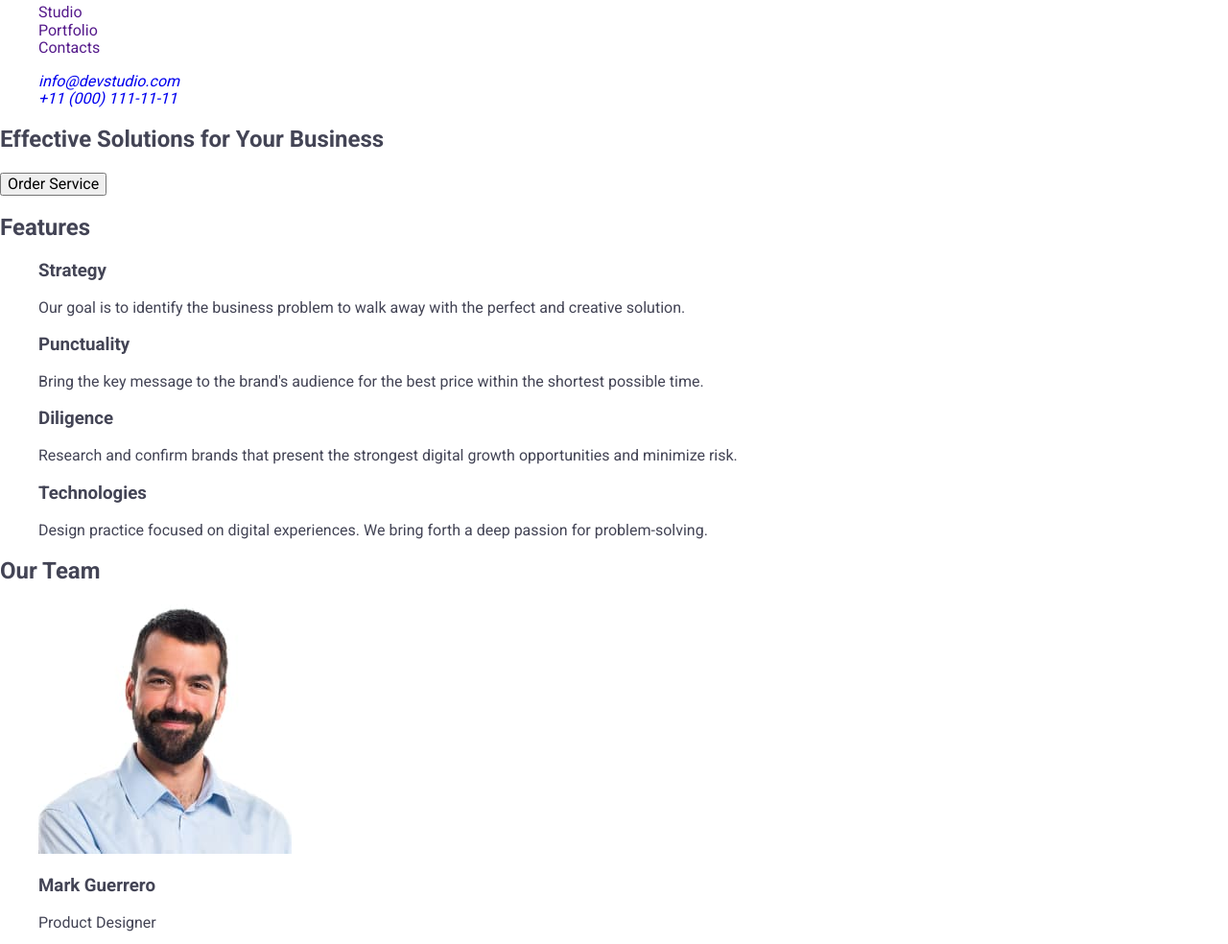
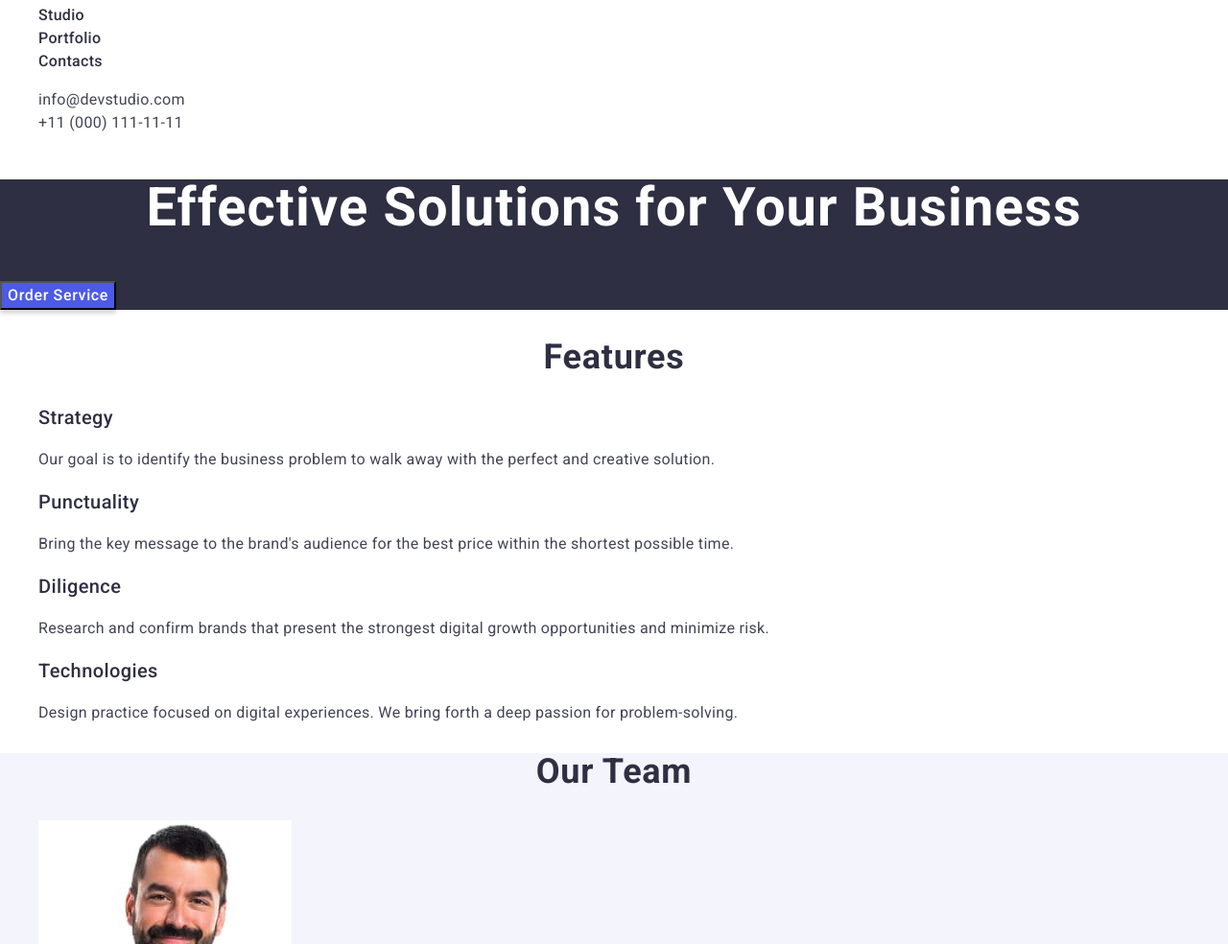
Before and after one commit to aleksey-pru/goit-markup-hw-02, a plain HTML site: page index.html in a window 1280 px wide. Shown: the part 33-1017 px from the top of the page at 96% size. Drawn offline with nearby package versions, Linux system fonts and the light colour scheme.

Commit message:
fix html/css

```diff
--- a/css/styles.css
+++ b/css/styles.css
@@ -27,3 +27,116 @@ a {
     text-transform: uppercase;
     color: #2e2f42;
 }
+.nav-link {
+    font-family: "Roboto", sans-serif;
+    font-weight: 500;
+    font-size: 16px;
+    line-height: 150%;
+    letter-spacing: 0.02em;
+    color: #2e2f42;
+}
+.nav-link:focus,
+.nav-link:hover {
+    color: #404bbf;
+}
+.address-link {
+    font-family: "Roboto", sans-serif;
+    font-weight: 400;
+    font-size: 16px;
+    line-height: 150%;
+    letter-spacing: 0.02em;
+    color: #434455;
+    font-style: normal;
+}
+.address-link:focus,
+.address-link:hover {
+    color: #404bbf;
+}
+.bg-solution {
+    background-color: #2e2f42;
+}
+.h1-solution {
+    font-family: "Roboto", sans-serif;
+    font-weight: 700;
+    font-size: 56px;
+    line-height: 107%;
+    letter-spacing: 0.02em;
+    text-align: center;
+    color: #fff;
+}
+.order-button {
+    font-family: "Roboto", sans-serif;
+    font-weight: 500;
+    font-size: 16px;
+    line-height: 150%;
+    letter-spacing: 0.04em;
+    color: #fff;
+    background-color: #4d5ae5;
+    box-shadow: 0 4px 4px 0 rgba(0, 0, 0, 0.15);
+    cursor: pointer;
+}
+.order-button:focus,
+.order-button:hover {
+    background-color: #404bbf;
+}
+.features {
+    font-weight: 700;
+    font-size: 36px;
+    line-height: 1.11;
+    letter-spacing: .02em;
+    text-align: center;
+    text-transform: capitalize;
+    color: #2e2f42;
+}
+.h3-features {
+    font-family: "Roboto", sans-serif;
+    font-weight: 500;
+    font-size: 20px;
+    line-height: 120%;
+    letter-spacing: 0.02em;
+    color: #2e2f42;
+}
+.features-text {
+    font-family: "Roboto", sans-serif;
+    font-weight: 400;
+    font-size: 16px;
+    line-height: 150%;
+    letter-spacing: 0.02em;
+    color: #434455;
+}
+.team-section {
+    background-color: #f4f4fd;
+}
+.h1-team {
+    font-family: "Roboto", sans-serif;
+    font-weight: 700;
+    font-size: 36px;
+    line-height: 111%;
+    letter-spacing: 0.02em;
+    text-align: center;
+    color: #2e2f42;
+}
+.team-cards {
+    border-radius: 0 0 4px 4px;
+    padding: 0px 0px 32px 0px;
+    width: 264px;
+    height: 380px;
+}
+.h3-names {
+    font-family: "Roboto", sans-serif;
+    font-weight: 500;
+    font-size: 20px;
+    line-height: 120%;
+    letter-spacing: 0.02em;
+    text-align: center;
+    color: #2e2f42;
+}
+.team-text {
+    font-family: "Roboto", sans-serif;
+    font-weight: 400;
+    font-size: 16px;
+    line-height: 150%;
+    letter-spacing: 0.02em;
+    text-align: center;
+    color: #434455;
+}
--- a/index.html
+++ b/index.html
@@ -15,76 +15,76 @@
         <nav>
             <a class="header-logo" href="./index.html">Web<span class="header-studio">Studio</span></a>
             <ul>
-                <li><a href="">Studio</a></li>
-                <li><a href="">Portfolio</a></li>
-                <li><a href="">Contacts</a></li>
+                <li><a class="nav-link" href="">Studio</a></li>
+                <li><a class="nav-link" href="">Portfolio</a></li>
+                <li><a class="nav-link" href="">Contacts</a></li>
             </ul>
         </nav>
         <address>
             <ul>
-                <li><a class="addresslink" href="mailto:info@devstudio.com">info@devstudio.com</a></li>
-                <li><a class="addresslink" href="tel:+110001111111">+11 (000) 111-11-11</a></li>
+                <li><a class="address-link" href="mailto:info@devstudio.com">info@devstudio.com</a></li>
+                <li><a class="address-link" href="tel:+110001111111">+11 (000) 111-11-11</a></li>
             </ul>
         </address>
     </header>
 
     <main>
-        <section>
-        <h1>Effective Solutions for Your Business</h1>
-        <button type="button">Order Service</button>
+        <section class="bg-solution">
+        <h1 class="h1-solution">Effective Solutions for Your Business</h1>
+        <button class="order-button" type="button">Order Service</button>
         </section>
         <section>
-            <h2>Features</h2>
+            <h2 class="features">Features</h2>
             <ul>
                 <li>
-                    <h3>Strategy</h3>
-                    <p>Our goal is to identify the business problem to walk away with the perfect and creative solution.</p>
+                    <h3 class="h3-features">Strategy</h3>
+                    <p class="features-text">Our goal is to identify the business problem to walk away with the perfect and creative solution.</p>
                 </li>
 
                 <li>
-                    <h3>Punctuality</h3>
-                    <p>Bring the key message to the brand's audience for the best price within the shortest possible time.</p>
+                    <h3 class="h3-features">Punctuality</h3>
+                    <p class="features-text">Bring the key message to the brand's audience for the best price within the shortest possible time.</p>
                 </li>
 
                 <li>
-                    <h3>Diligence</h3>
-                    <p>Research and confirm brands that present the strongest digital growth opportunities and minimize risk.</p>
+                    <h3 class="h3-features">Diligence</h3>
+                    <p class="features-text">Research and confirm brands that present the strongest digital growth opportunities and minimize risk.</p>
                 </li>
 
                 <li>
-                    <h3>Technologies</h3>
-                    <p>Design practice focused on digital experiences. We bring forth a deep passion for problem-solving.</p>
+                    <h3 class="h3-features">Technologies</h3>
+                    <p class="features-text">Design practice focused on digital experiences. We bring forth a deep passion for problem-solving.</p>
                 </li>
             </ul>
         </section>
-        <section>
-            <h2>Our Team</h2>
+        <section class="team-section">
+            <h2 class="h1-team">Our Team</h2>
             <ul>
-                <li>
+                <li class="team-cards">
                     <img src="./images/img.jpg" width="264" height="260" alt="Mark Guerrero">
-                    <h3>Mark Guerrero</h3>
-                    <p>Product Designer</p>
+                    <h3 class="h3-names">Mark Guerrero</h3>
+                    <p class="team-text">Product Designer</p>
                 </li>
-                <li>
+                <li class="team-cards">
                     <img src="./images/img2.jpg" width="264" height="260" alt="Tom Ford">
-                    <h3>Tom Ford</h3>
-                    <p>Frontend Developer</p>
+                    <h3 class="h3-names">Tom Ford</h3>
+                    <p class="team-text">Frontend Developer</p>
                 </li>
-                <li>
+                <li class="team-cards">
                     <img src="./images/img3.jpg" width="264" height="260" alt="Camila Garcia">
-                    <h3>Camila Garcia</h3>
-                    <p>Marketing</p>
+                    <h3 class="h3-names">Camila Garcia</h3>
+                    <p class="team-text">Marketing</p>
                 </li>
-                <li>
+                <li class="team-cards">
                     <img src="./images/img4.jpg" width="264" height="260" alt="Daniel Wilson">
-                    <h3>Daniel Wilson</h3>
-                    <p>UI Designer</p>
+                    <h3 class="h3-names">Daniel Wilson</h3>
+                    <p class="team-text">UI Designer</p>
                 </li>
             </ul>
         </section>
         <section class="test">
             <h2>Our Portfolio</h2>
-            <ul class="row-1">
+            <ul>
                 <li>
                     <img src="images/banking-app.jpg" alt="banking-apps">
                     <h3>Banking App</h3>
@@ -100,8 +100,6 @@
                     <h3>Meditation App</h3>
                     <p>App</p>
                 </li>
-            </ul>
-            <ul class="row-2">
                 <li>
                     <img src="images/taxi-service.jpg" alt="taxi-service">
                     <h3>Taxi Service</h3>
```
